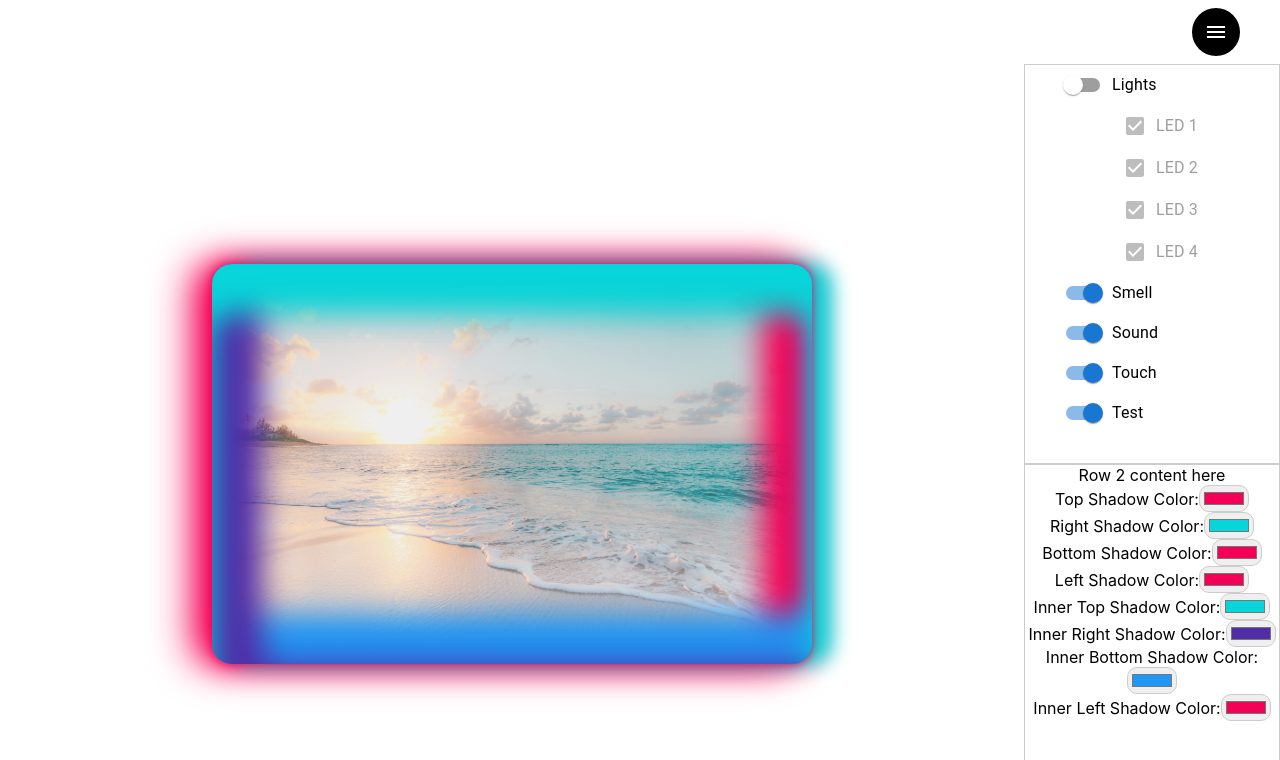
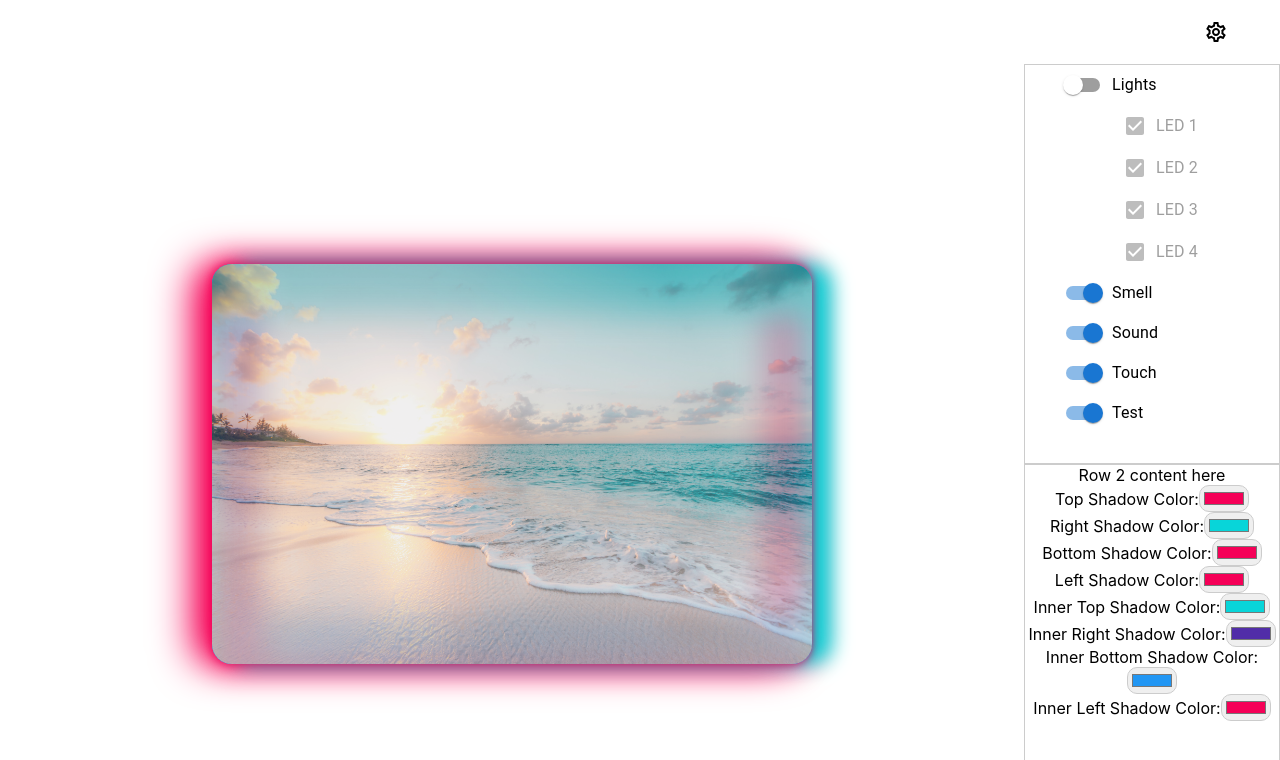
Before and after one commit to Nitin-Magdum/frame_web_app, a React (Create React App) app: page / in a window 1280 px wide. Shown: the top 760 px of the page. Built offline with nearby package versions, Linux system fonts and the light colour scheme.

Commit message:
Added Drawer

```diff
--- a/src/App.css
+++ b/src/App.css
@@ -1,6 +1,6 @@
 .App {
   text-align: center;
-  /* background-color: #1d3057; */
+  background-color: #1d3057;
 }
 
 .App-logo {
--- a/src/Componats/ComponantSelection.js
+++ b/src/Componats/ComponantSelection.js
@@ -108,7 +108,6 @@ export default function ComponantSelection() {
 
   return (
     <ScreenContainer>
-      {/* <BackgroundVideo src={Video} autoPlay loop muted /> */}
       <LeftSide>
         <CenteredDiv>
           <HollowRectangle {...allStateValues} />
--- a/src/Componats/Drawer.js
+++ b/src/Componats/Drawer.js
@@ -53,7 +53,7 @@ export default function TemporaryDrawer(props) {
     return () => {
       document.removeEventListener("mousedown", handleClickOutside);
     };
-  }, []);
+  }, [ ]);
 
   const list = (
     <Box
--- a/src/Componats/Header.js
+++ b/src/Componats/Header.js
@@ -4,7 +4,7 @@ import Box from "@mui/material/Box";
 import Toolbar from "@mui/material/Toolbar";
 import Typography from "@mui/material/Typography";
 import IconButton from "@mui/material/IconButton";
-import MenuIcon from "@mui/icons-material/Menu";
+import SettingsOutlinedIcon from "@mui/icons-material/SettingsOutlined";
 import TemporaryDrawer from "./Drawer";
 
 export default function ButtonAppBar() {
@@ -21,8 +21,7 @@ export default function ButtonAppBar() {
   return (
     <Box sx={{ flexGrow: 1 }}>
       <AppBar
-        // position="static"
-        position="fixed" // For positioning AppBar Fixed
+        position="fixed"
         sx={{ backgroundColor: "white", boxShadow: "none" }}
       >
         <Toolbar>
@@ -30,12 +29,11 @@ export default function ButtonAppBar() {
           <IconButton
             size="large"
             edge="start"
-            color="inherit"
             aria-label="menu"
             onClick={handleMenuClick}
-            sx={{ mr: 2, backgroundColor: "black" }}
+            sx={{ mr: 2, backgroundColor: "white" }}
           >
-            <MenuIcon />
+            <SettingsOutlinedIcon sx={{ color: "black" }} />
           </IconButton>
         </Toolbar>
       </AppBar>
--- a/src/Componats/HollowRectangle.js
+++ b/src/Componats/HollowRectangle.js
@@ -17,7 +17,7 @@ const Rectangle = styled.div`
     ${(props) => props.innerLeftShadowColor} inset -50px 0 30px;
   border-radius: 20px;
   position: relative;
-  z-index: 1;
+  z-index: 0;
   @media screen and (max-width: 768px) {
     width: 90%;
     height: 300px;
@@ -45,7 +45,7 @@ const Image = styled.img`
   position: absolute;
   top: 0;
   left: 0;
-  z-index: 0;
+  z-index: 1;
   @media screen and (max-width: 768px) {
     width: 90%;
     height: 300px;
--- a/src/Componats/Styles.js
+++ b/src/Componats/Styles.js
@@ -32,19 +32,32 @@ export const CenteredDiv = styled.div`
 
 export const LeftSide = styled.div`
   width: 80%;
-  height: 100%; /* Set height to 100% of parent container (ScreenContainer) */
+  height: 100%;
+
+  @media screen and (max-width: 768px) {
+    width: 100%;
+  }
 `;
 
 export const RightSide = styled.div`
   width: 20%;
-  height: 100%; /* Set height to 100% of parent container (ScreenContainer) */
+  height: 100%;
+
+  @media screen and (max-width: 768px) {
+    display: none;
+  }
 `;
 
 export const GridContainer = styled.div`
   display: grid;
   grid-template-columns: 1fr;
   grid-template-rows: 50% 50%;
-  height: 100%; /* Set height to 100% of parent container (RightSide) */
+  height: 100%;
+
+  @media screen and (max-width: 768px) {
+    grid-template-rows: auto;
+    grid-template-columns: 1fr 1fr;
+  }
 `;
 
 export const RowOne = styled.div`
@@ -59,4 +72,14 @@ export const Input = styled.input`
   padding: 2px;
   border: 1px solid #ccc;
   border-radius: 10px;
+
+  @media screen and (max-width: 768px) {
+    width: 100%;
+  }
 `;
+
+export const StyledInput = styled('input')({
+  padding: '2px',
+  border: '1px solid #ccc',
+  borderRadius: '10px',
+});
```
